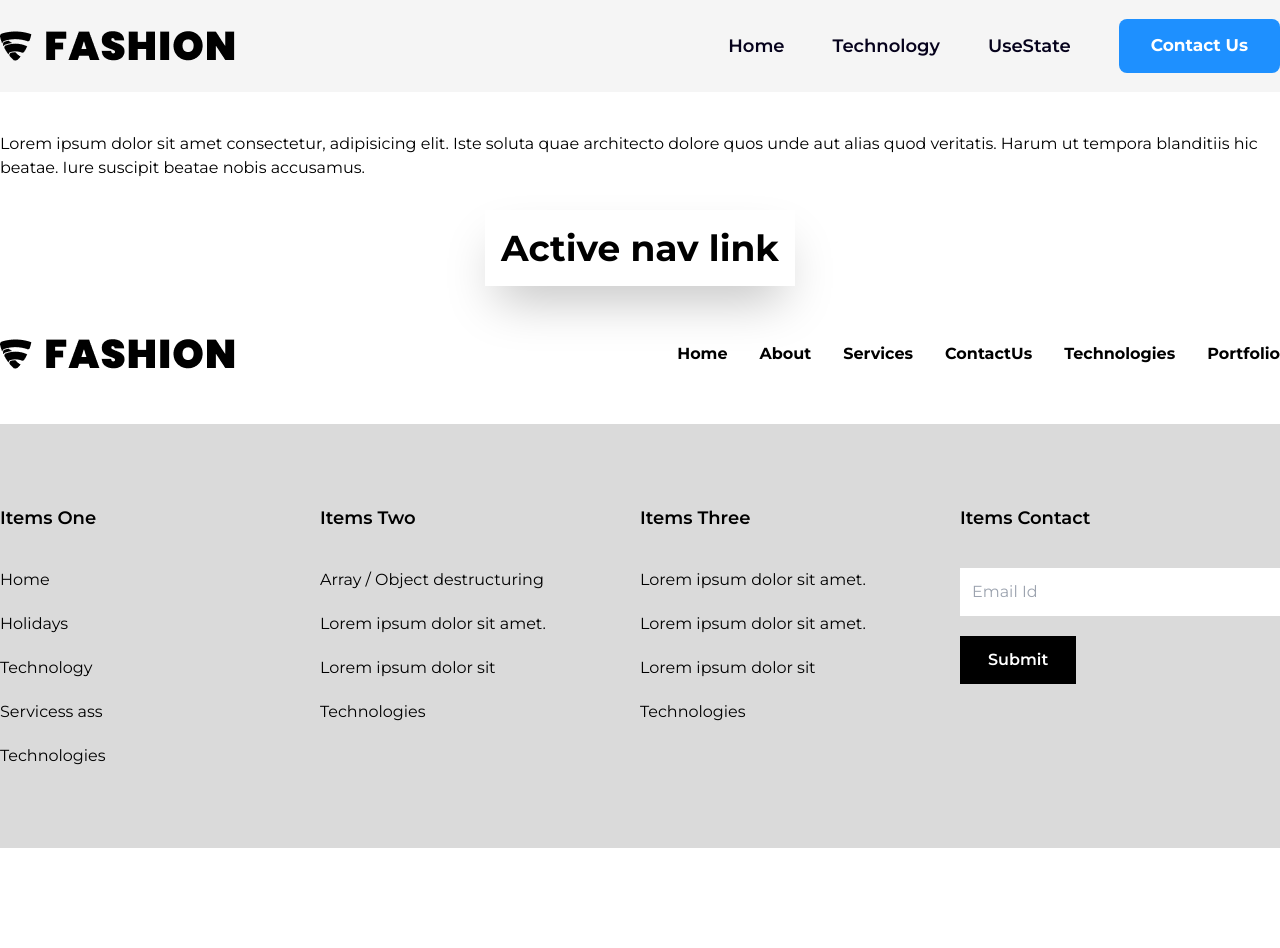
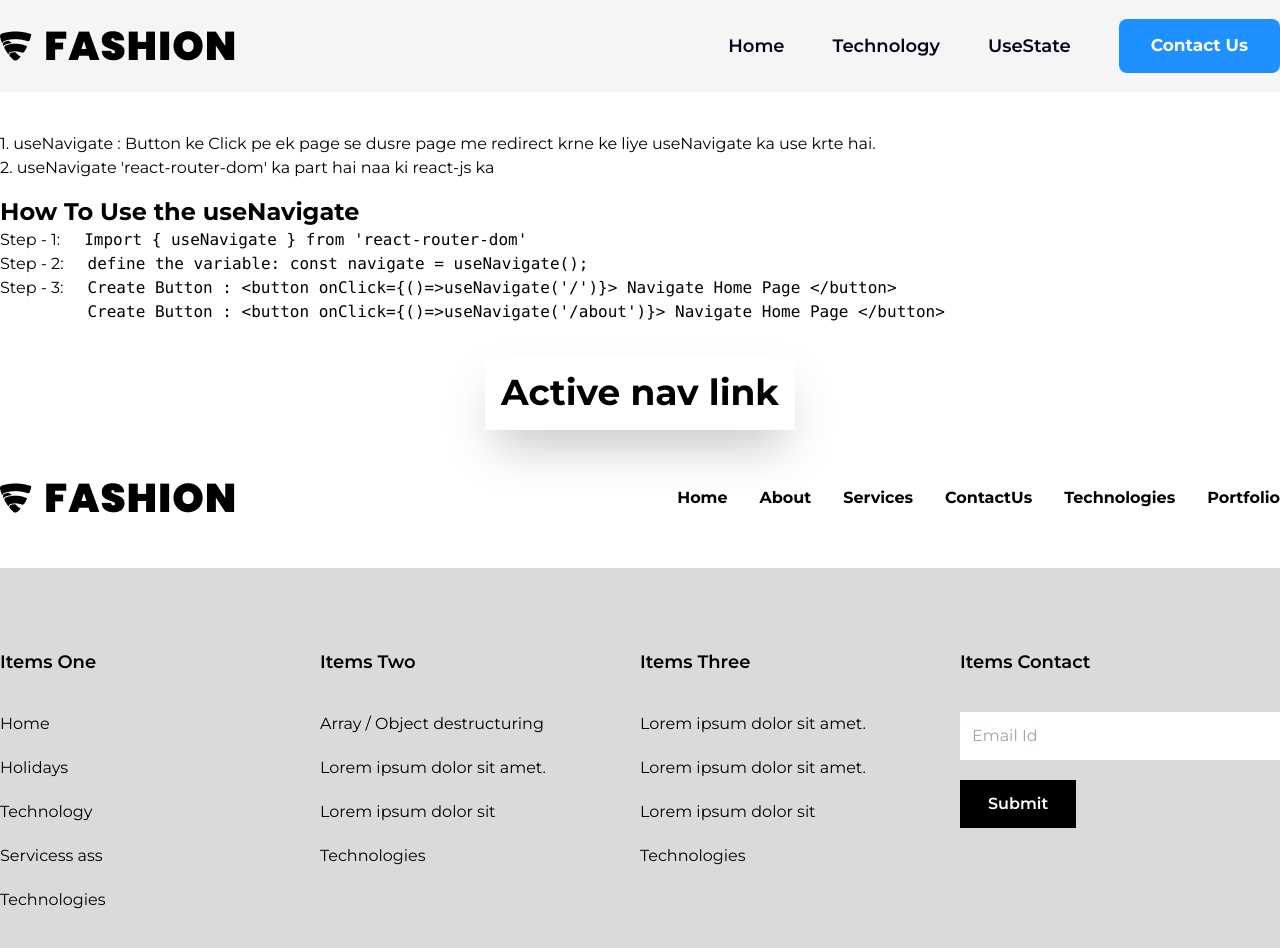
Before and after one commit to ankursrv/react-practice, a React (Create React App) app: page /NavigateToPage in a window 1280 px wide. Shown: the top 948 px of the page. Before the commit the page ends 848 px from the top, so only its background shows below. Built offline with nearby package versions, Linux system fonts and the light colour scheme; the HTML template or start-up script is replaced by a standard one.

Commit message:
useNavigate

```diff
--- a/src/pages/NavigateToPage/index.jsx
+++ b/src/pages/NavigateToPage/index.jsx
@@ -2,7 +2,32 @@ const NavigateToPage = () => {
     return (
         <>
             <section className="max-w-[1320px] mx-auto my-10">
-                <p>Lorem ipsum dolor sit amet consectetur, adipisicing elit. Iste soluta quae architecto dolore quos unde aut alias quod veritatis. Harum ut tempora blanditiis hic beatae. Iure suscipit beatae nobis accusamus.</p>
+                <ul>
+                    <li>1. useNavigate : Button ke Click pe ek page se dusre page me redirect krne ke liye useNavigate ka use krte hai.</li>
+                    <li>2. useNavigate 'react-router-dom' ka part hai naa ki react-js ka </li>
+                    <li>
+                        <h4 className="text-2xl font-bold mt-4">How To Use the useNavigate</h4>
+                        <div className="flex gap-6">
+                            <h6>Step - 1: </h6>
+                            <pre>
+                                {`Import { useNavigate } from 'react-router-dom'`}
+                            </pre>
+                        </div>
+                        <div className="flex gap-6">
+                            <h6>Step - 2: </h6>
+                            <pre>
+                                {`define the variable: const navigate = useNavigate();`}
+                            </pre>
+                        </div>
+                        <div className="flex gap-6">
+                            <h6>Step - 3: </h6>
+                            <pre>
+                                {`Create Button : <button onClick={()=>useNavigate('/')}> Navigate Home Page </button>`} <br />
+                                {`Create Button : <button onClick={()=>useNavigate('/about')}> Navigate Home Page </button>`}
+                            </pre>
+                        </div>
+                    </li>
+                </ul>
             </section>
         </>
     )
--- a/src/pages/UseState/index.jsx
+++ b/src/pages/UseState/index.jsx
@@ -13,7 +13,6 @@ const UseState = () => {
 
   const navigate = useNavigate()  // Navigate button on Click
   const navToPage = (url) => {    // navToPage create function no required
-    navigate(url)
     navigate(url)
   }
 
```
